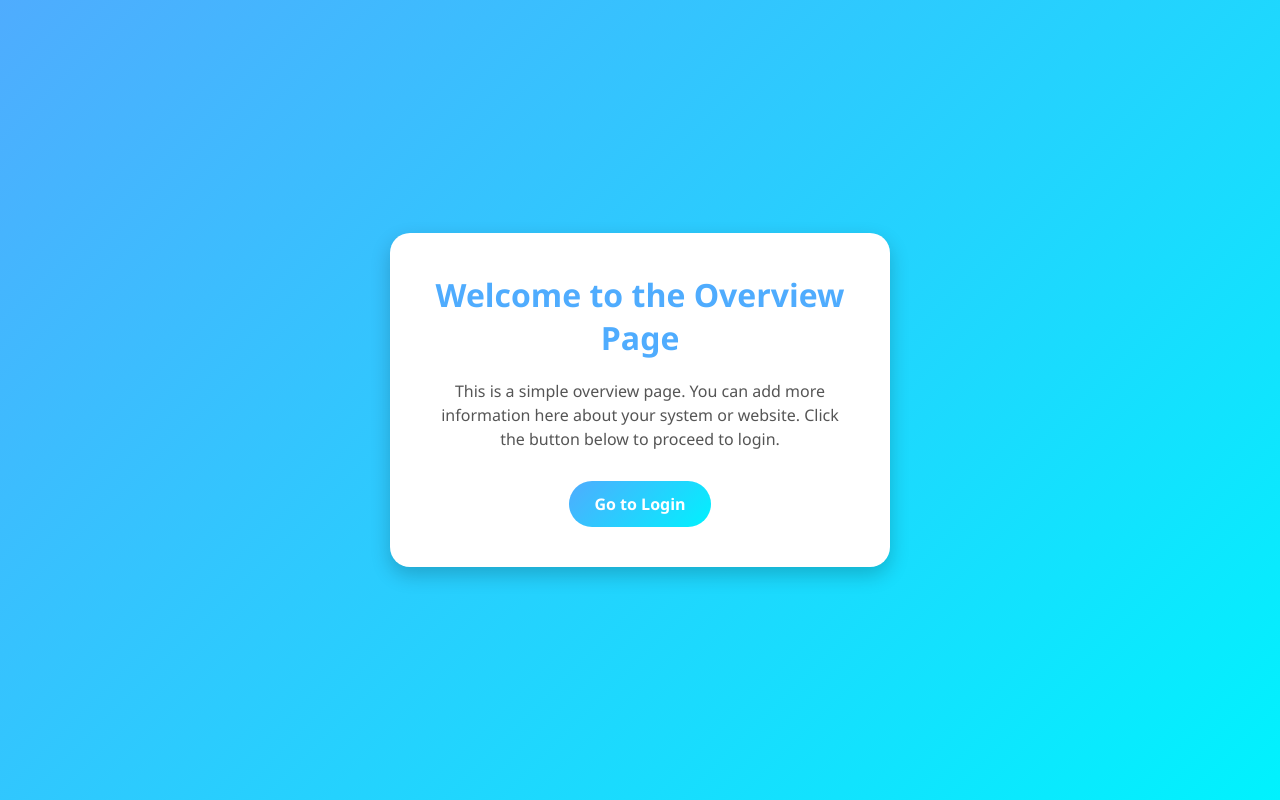
After one commit to Killua0026/testinglang, a PHP site: page /index.html in a window 1280 px wide. The commit adds this page. Run offline with PHP 8.4, Linux system fonts and the light colour scheme.

```diff
--- a/index.php
+++ b/Login.php
@@ -63,7 +63,7 @@ if (isset($_POST['loginbtn'])) {
     <meta charset="UTF-8">
     <meta name="viewport" content="width=device-width, initial-scale=1.0">
     <title>KUPAL LOGIN</title>
-    <link rel="stylesheet" href="index.css">
+    <link rel="stylesheet" href="Login.css">
 </head>
 
 <body>
--- /dev/null
+++ b/index.html
@@ -0,0 +1,93 @@
+<!DOCTYPE html>
+<html lang="en">
+
+<head>
+    <meta charset="UTF-8">
+    <meta name="viewport" content="width=device-width, initial-scale=1.0">
+    <title>Overview Page</title>
+    <style>
+        /* Reset */
+        * {
+            margin: 0;
+            padding: 0;
+            box-sizing: border-box;
+            font-family: "Segoe UI", Tahoma, Geneva, Verdana, sans-serif;
+        }
+
+        body {
+            display: flex;
+            justify-content: center;
+            align-items: center;
+            height: 100vh;
+            background: linear-gradient(135deg, #4facfe, #00f2fe);
+            color: #333;
+        }
+
+        .container {
+            background: #fff;
+            padding: 40px;
+            border-radius: 20px;
+            box-shadow: 0 8px 20px rgba(0, 0, 0, 0.2);
+            max-width: 500px;
+            text-align: center;
+            animation: fadeIn 1s ease-in-out;
+        }
+
+        .container h1 {
+            font-size: 2rem;
+            margin-bottom: 20px;
+            color: #4facfe;
+        }
+
+        .container p {
+            font-size: 1rem;
+            margin-bottom: 30px;
+            color: #555;
+            line-height: 1.5;
+        }
+
+        .btn {
+            display: inline-block;
+            padding: 12px 25px;
+            font-size: 1rem;
+            font-weight: bold;
+            border: none;
+            border-radius: 30px;
+            background: linear-gradient(135deg, #4facfe, #00f2fe);
+            color: #fff;
+            text-decoration: none;
+            transition: all 0.3s ease;
+        }
+
+        .btn:hover {
+            transform: scale(1.05);
+            box-shadow: 0 6px 15px rgba(0, 0, 0, 0.2);
+        }
+
+        @keyframes fadeIn {
+            from {
+                opacity: 0;
+                transform: translateY(20px);
+            }
+
+            to {
+                opacity: 1;
+                transform: translateY(0);
+            }
+        }
+    </style>
+</head>
+
+<body>
+    <div class="container">
+        <h1>Welcome to the Overview Page</h1>
+        <p>
+            This is a simple overview page.
+            You can add more information here about your system or website.
+            Click the button below to proceed to login.
+        </p>
+        <a href="Login.php" class="btn">Go to Login</a>
+    </div>
+</body>
+
+</html>
```
Also changed, not shown: Login.css (renamed from index.css).
